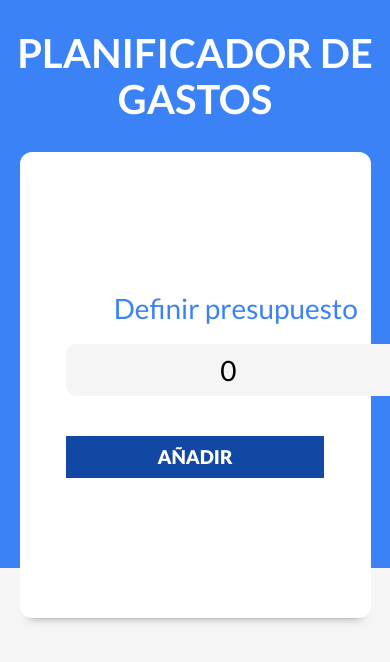
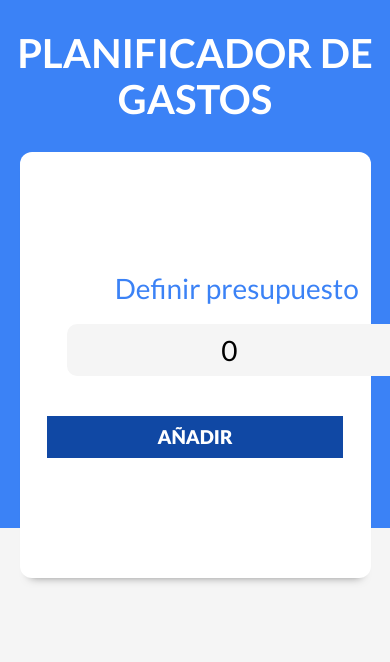
Before and after one commit to acadavido/Control-Gastos, a React (Vite) app: page / in a window 390 px wide. Shown: the top 662 px of the page. Built offline with nearby package versions, Linux system fonts and the light colour scheme.

Commit message:
Versión mejorada para pantallas pequeñas

```diff
--- a/src/components/Modal.jsx
+++ b/src/components/Modal.jsx
@@ -33,7 +33,7 @@ const Modal = ({
        setAnimarModal(false)
        setGastoEditar({})
        setTimeout(() => {
-        setModal(false)
+       setModal(false)
        }, 500)
     }
 
--- a/src/index.css
+++ b/src/index.css
@@ -42,6 +42,11 @@ h2 {
     padding: 4rem;
     border-radius: 1.2rem;
 }
+@media (max-width:600px){
+    .sombra{
+        padding: 2rem;
+    }
+}
 
 header {
     background-color: var(--azul);
@@ -80,6 +85,13 @@ header h1 {
 .formulario .campo {
     display: grid;
     margin-bottom: 2rem;
+}
+
+@media(max-width: 600px){
+    .campo{
+        margin-left: 2rem;
+        margin-right: 2rem;
+    }
 }
 
 .formulario label {
@@ -360,6 +372,11 @@ main {
     transition-timing-function: ease-in;
     opacity: 0;
 }
+@media(max-width: 600px){
+    .modal .formulario {
+        width: 30rem;
+    }
+}
 .modal label {
     color: var(--blanco);
 }
```
Also changed, not shown: src/App.jsx (indentation only).
